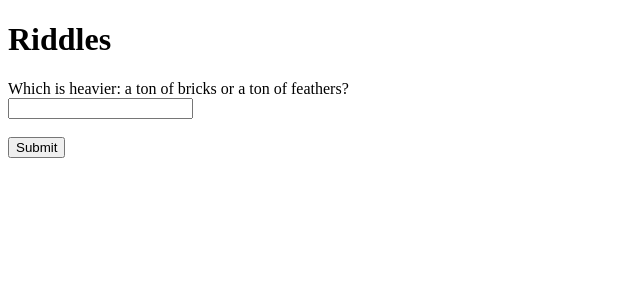
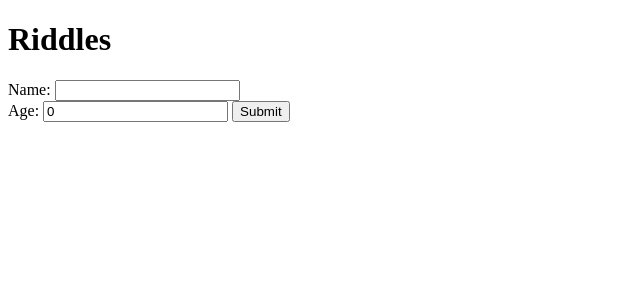
Before and after one commit to alexmaxey/AS91906_Assessment, a Svelte app: page / in a window 1280 px wide. Shown: the top 300 px of the page, without its empty margins (0-640 px from the left). Built offline with nearby package versions, Linux system fonts and the light colour scheme.

Commit message:
Name and leaderboard Added input when the quiz is opened so the user can enter their name and age. This is added to a leaderboard array along with their score when they finish the quiz. This leaderboard is displayed at the results page so users can compare results.

```diff
--- a/src/App.svelte
+++ b/src/App.svelte
@@ -3,6 +3,9 @@
   let points = 0
   let input = ''
   let lower = ''
+  let name = ''
+  let age = 0
+  let named = false
   let answering = true
   let library = [
     {question:"I am an odd number. Take away a letter and I become even. What am I?",
@@ -164,7 +167,11 @@
     result:""},
   ]
     let questions = library.sort(function(a, b){return 0.5 - Math.random()});
-    questions.splice(10, questions.length)
+    questions.splice(3, questions.length)
+
+let leaderboard = [
+
+]
 function submit(){
   input = questions[i].selection
   lower = input.toLowerCase()
@@ -191,18 +198,24 @@ function next(){
   answering = true
 }
 function reset(){
+  leaderboard.splice(leaderboard.length, 0, {name:name, age:age, points:points})
   i = 0
   points = 0
   answering = true
+  named = false
   for (let r = 0; r < questions.length; r++) {
         questions[r].selection = ""
         questions[r].result = ""
       }
 
 }
+function begin(){
+  named = true
+}
 </script>
 
 <h1>Riddles</h1>
+{#if named}
   {#if (i < questions.length)}
   {questions[i].question}
   <br>
@@ -248,6 +261,27 @@ Well done, you got {points} / {questions.length}!
     <button on:click={reset}>
       Play again
     </button>
+    <br>
+    Leaderboard:
+    <br>
+    {#each leaderboard as score}
+    Name: {score.name}
+    Age: {score.age}
+    Score: {score.points} / {questions.length}
+    <br>
+    {/each}
   {/if}
-
-{lower}
+{:else}
+  <label>
+  Name:
+  <input type="text" bind:value={name}>
+  </label>
+  <br>
+  <label>
+  Age:
+  <input type="number" bind:value={age}>
+  </label>
+  <button on:click={begin}>
+    Submit
+  </button>
+{/if}
```
Lines whose indentation alone changed are shown as unchanged.
